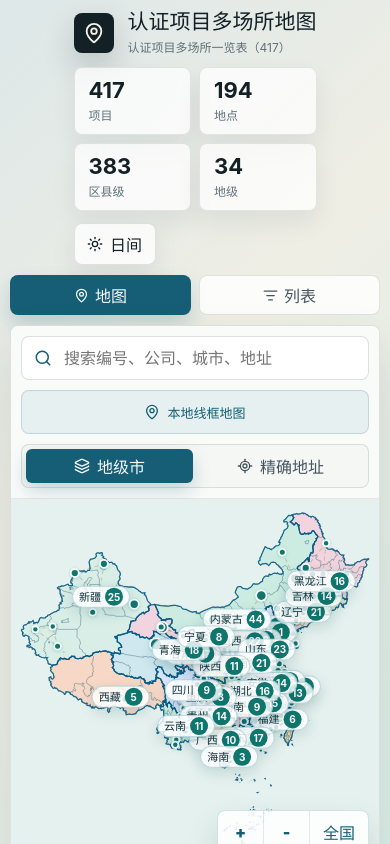
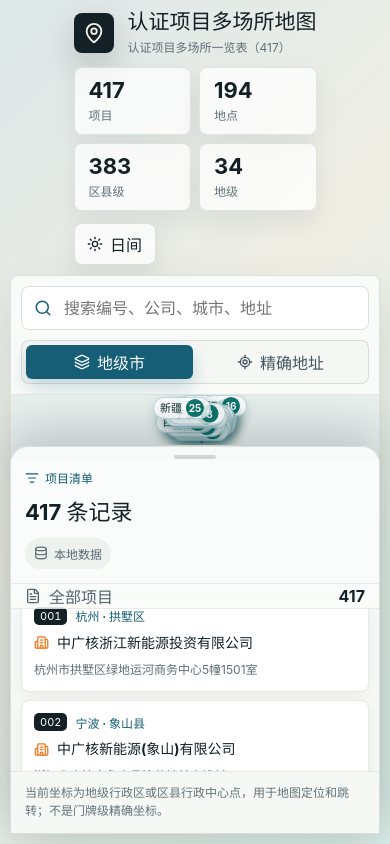
Before and after one commit to eggmeeen/authentication, a React (Vite) app: page / in a window 390 px wide. Built offline with nearby package versions, Linux system fonts and the light colour scheme.

Commit message:
Improve mobile map layout and zoom

```diff
--- a/src/App.tsx
+++ b/src/App.tsx
@@ -29,8 +29,8 @@
   "#443b17",
 ];
 
-const MIN_VIEWBOX_WIDTH = 88;
-const MIN_VIEWBOX_HEIGHT = 72;
+const MIN_VIEWBOX_WIDTH = 76;
+const MIN_VIEWBOX_HEIGHT = 62;
 
 function normalizeText(value: string): string {
   return value.toLowerCase().replace(/\s+/g, "");
@@ -1232,7 +1232,6 @@
   const [selectedProjectId, setSelectedProjectId] = useState<number | null>(null);
   const [loadError, setLoadError] = useState<string | null>(null);
   const [isMobileLayout, setIsMobileLayout] = useState(() => window.innerWidth <= 780);
-  const [mobilePanel, setMobilePanel] = useState<"map" | "list">("map");
 
   useEffect(() => {
     Promise.all([
@@ -1256,10 +1255,7 @@
 
   useEffect(() => {
     const media = window.matchMedia("(max-width: 780px)");
-    const sync = (matches: boolean) => {
-      setIsMobileLayout(matches);
-      if (!matches) setMobilePanel("map");
-    };
+    const sync = (matches: boolean) => setIsMobileLayout(matches);
     sync(media.matches);
     const handleChange = (event: MediaQueryListEvent) => sync(event.matches);
     media.addEventListener("change", handleChange);
@@ -1288,7 +1284,6 @@
 
   const onSelectProject = useCallback((projectId: number) => {
     setSelectedProjectId(projectId);
-    setMobilePanel("map");
   }, []);
 
   const clearSearch = useCallback(() => {
@@ -1362,20 +1357,7 @@
       </header>
 
       <section className={`workspace ${isMobileLayout ? "is-mobile" : ""}`}>
-        {isMobileLayout && (
-          <div className="mobile-panel-switcher" aria-label="移动端视图切换">
-            <button className={mobilePanel === "map" ? "is-active" : ""} type="button" onClick={() => setMobilePanel("map")}>
-              <MapPin size={15} />
-              地图
-            </button>
-            <button className={mobilePanel === "list" ? "is-active" : ""} type="button" onClick={() => setMobilePanel("list")}>
-              <ListFilter size={15} />
-              列表
-            </button>
-          </div>
-        )}
-
-        <section className={`visual-pane ${!isMobileLayout || mobilePanel === "map" ? "is-active" : "is-hidden-mobile"}`}>
+        <section className="visual-pane is-active">
           <div className="toolbar">
             <div className="search-box">
               <Search size={18} />
@@ -1428,7 +1410,7 @@
           </div>
         </section>
 
-        <aside className={`side-panel ${!isMobileLayout || mobilePanel === "list" ? "is-active" : "is-hidden-mobile"}`}>
+        <aside className="side-panel is-active">
           <div className="panel-head">
             <div>
               <span className="eyebrow">
--- a/src/styles.css
+++ b/src/styles.css
@@ -166,10 +166,6 @@
   height: 100%;
   min-height: 0;
   margin: 0 auto;
-}
-
-.mobile-panel-switcher {
-  display: none;
 }
 
 .visual-pane,
@@ -1195,91 +1191,88 @@
 
   .workspace.is-mobile {
     grid-template-columns: 1fr;
-    grid-template-rows: auto minmax(0, 1fr);
-    gap: 10px;
+    grid-template-rows: minmax(0, 1fr);
+    gap: 0;
+    position: relative;
   }
 
-  .mobile-panel-switcher {
-    display: grid;
-    grid-template-columns: 1fr 1fr;
-    gap: 8px;
-  }
-
-  .mobile-panel-switcher button {
-    display: inline-flex;
-    align-items: center;
-    justify-content: center;
-    gap: 6px;
-    height: 40px;
-    border: 1px solid rgba(19, 32, 37, 0.12);
-    border-radius: 8px;
-    color: #46565f;
-    background: rgba(255, 255, 255, 0.82);
-    font-weight: 800;
-  }
-
-  .mobile-panel-switcher button.is-active {
-    color: #f8fafc;
-    border-color: rgba(21, 94, 117, 0.4);
-    background: #155e75;
-    box-shadow: 0 10px 20px rgba(21, 94, 117, 0.2);
-  }
-
-  .theme-night .mobile-panel-switcher button {
-    color: #d6e7ef;
-    border-color: rgba(255, 255, 255, 0.12);
-    background: rgba(15, 23, 42, 0.88);
-  }
-
-  .theme-night .mobile-panel-switcher button.is-active {
-    color: #07111d;
-    border-color: rgba(251, 191, 36, 0.36);
-    background: #fbbf24;
-  }
-
-  .workspace.is-mobile .visual-pane,
-  .workspace.is-mobile .side-panel {
+  .workspace.is-mobile .visual-pane {
     min-height: 0;
     height: 100%;
-  }
-
-  .workspace.is-mobile .visual-pane.is-active {
     display: grid;
     grid-template-rows: auto minmax(0, 1fr);
   }
 
+  .workspace.is-mobile .visual-pane.is-active {
+    min-height: 100%;
+  }
+
   .workspace.is-mobile .side-panel.is-active {
     display: grid;
-  }
-
-  .workspace.is-mobile .is-hidden-mobile {
-    display: none;
+    position: absolute;
+    left: 0;
+    right: 0;
+    bottom: 0;
+    z-index: 22;
+    height: min(42dvh, 380px);
+    grid-template-rows: auto auto minmax(0, 1fr) auto;
+    border-radius: 18px 18px 0 0;
+    box-shadow: 0 -18px 40px rgba(19, 32, 37, 0.18);
   }
 
   .workspace.is-mobile .stage {
     min-height: 0;
+    padding-bottom: min(42dvh, 380px);
   }
 
-  .workspace.is-mobile .visual-pane.is-active {
-    min-height: min(64dvh, 700px);
-  }
-
-  .workspace.is-mobile .side-panel.is-active {
-    min-height: 0;
+  .workspace.is-mobile .side-panel.is-active::before {
+    content: "";
+    width: 42px;
+    height: 4px;
+    margin: 8px auto 0;
+    border-radius: 999px;
+    background: rgba(19, 32, 37, 0.16);
   }
 
   .project-list {
     -webkit-overflow-scrolling: touch;
   }
 
+  .workspace.is-mobile .panel-head {
+    position: sticky;
+    top: 0;
+    z-index: 2;
+    padding-top: 10px;
+    background: inherit;
+  }
+
+  .workspace.is-mobile .selection-summary {
+    position: sticky;
+    top: 69px;
+    z-index: 2;
+    background: inherit;
+  }
+
   .map-controls {
     right: 10px;
-    bottom: 10px;
+    bottom: calc(min(42dvh, 380px) + 10px);
   }
 
   .map-controls button {
     min-width: 46px;
     height: 42px;
+  }
+
+  .workspace.is-mobile .focus-card {
+    bottom: calc(min(42dvh, 380px) + 10px);
+    left: 10px;
+    right: 68px;
+    width: auto;
+    z-index: 20;
+  }
+
+  .workspace.is-mobile .map-mode-note {
+    display: none;
   }
 }
 
@@ -1300,13 +1293,6 @@
 
   .brand p {
     font-size: 12px;
-  }
-
-  .focus-card {
-    left: 10px;
-    right: 10px;
-    bottom: 10px;
-    width: auto;
   }
 
   .panel-head {
@@ -1336,4 +1322,21 @@
   .focus-card p {
     font-size: 12px;
   }
+
+  .workspace.is-mobile .side-panel.is-active {
+    height: min(46dvh, 420px);
+  }
+
+  .workspace.is-mobile .stage {
+    padding-bottom: min(46dvh, 420px);
+  }
+
+  .workspace.is-mobile .map-controls {
+    bottom: calc(min(46dvh, 420px) + 10px);
+  }
+
+  .workspace.is-mobile .focus-card {
+    right: 58px;
+    bottom: calc(min(46dvh, 420px) + 10px);
+  }
 }
```
